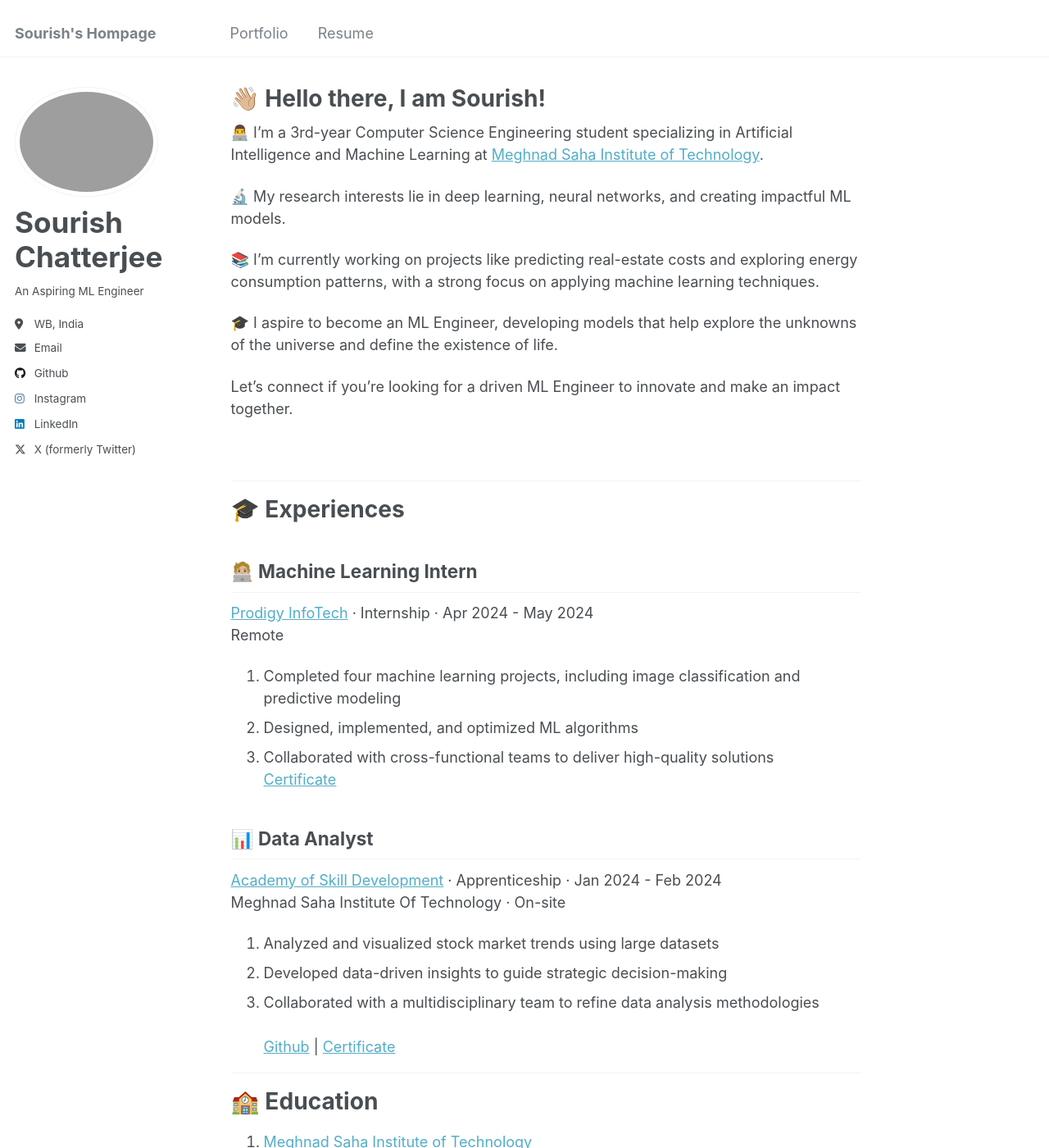
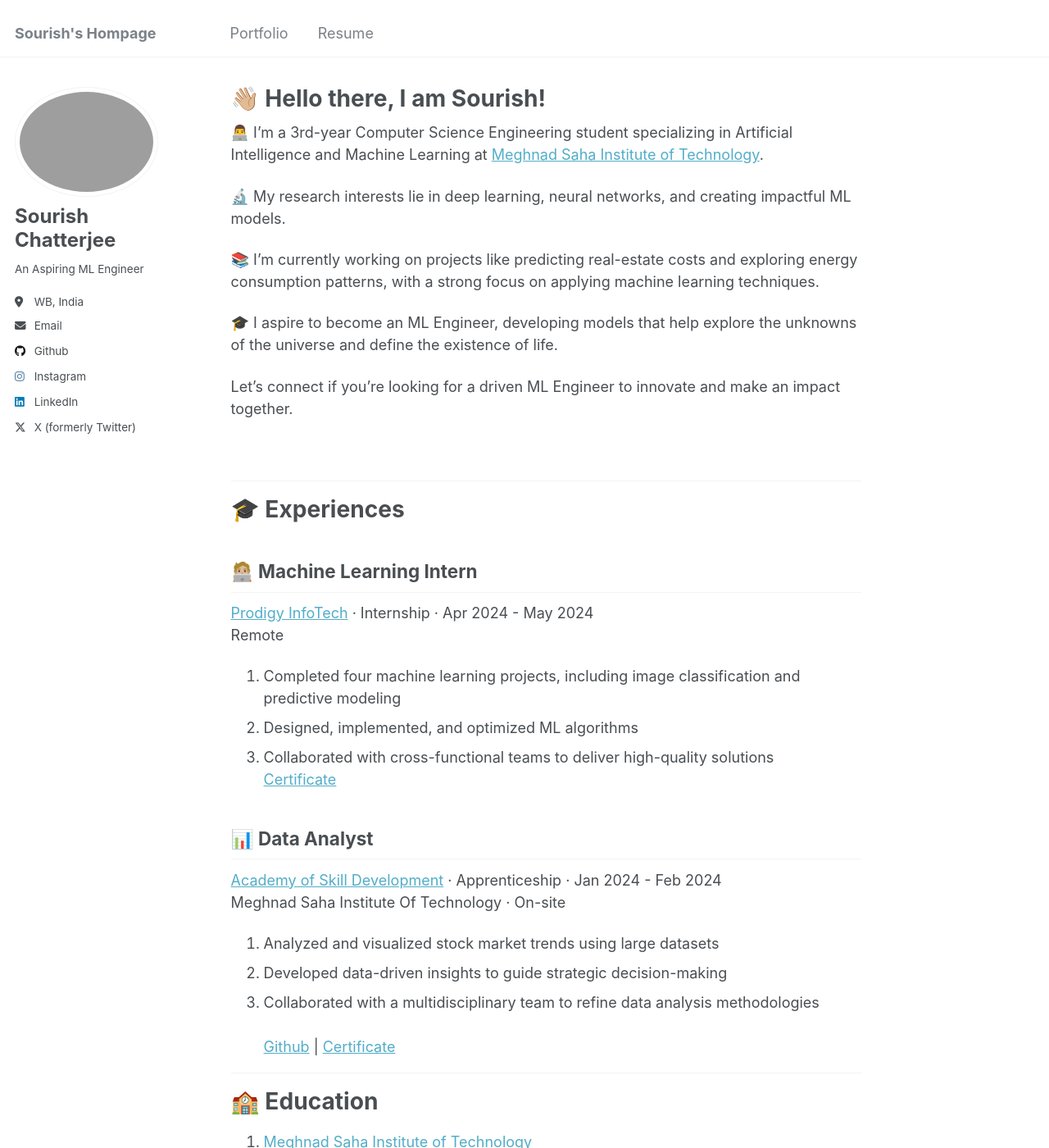
Before and after one commit to Nexalyze/Nexalyze.github.io, a Jekyll site: the page built from _pages/about.md, in a window 1280 px wide and 1400 px high. Shown: the whole window at 82% size. Built offline with Jekyll 4.4.1, drawn with Linux system fonts in a browser that asks for light colours.

```diff
--- a/_sass/_sidebar.scss
+++ b/_sass/_sidebar.scss
@@ -125,7 +125,7 @@
 }
 .sidebar .author__name {
   font-family: $sans-serif;
-  font-size: $type-size-2;
+  font-size: 24px;
 }
 
 .sidebar .author__desktop {
```
